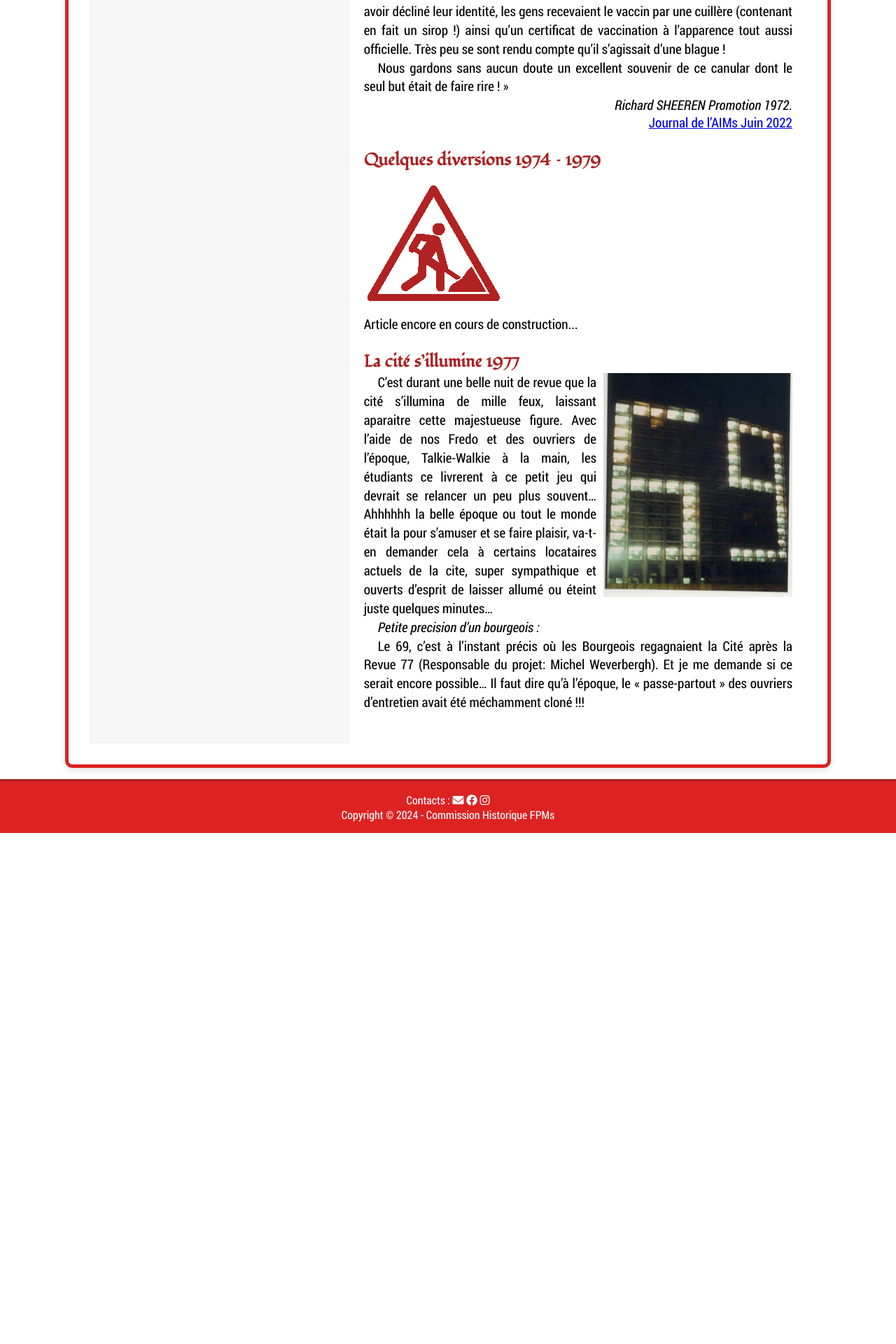
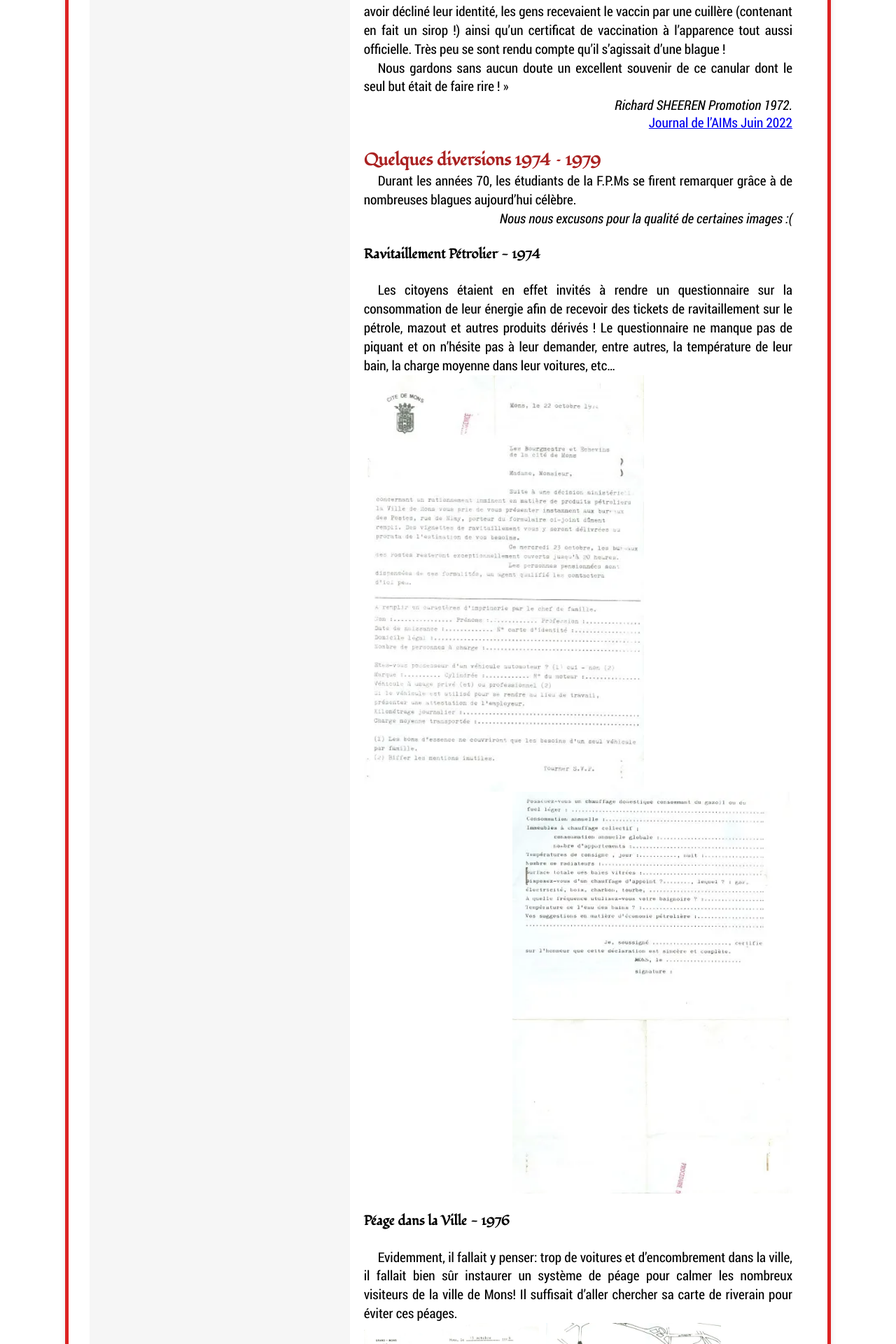
Before and after one commit to CommissionHistoriqueFPMS/Site-Com-Histo, a PHP site: page /blagueestudiantine.php in a window 1280 px wide. Shown: the part 3156-5076 px from the top of the page at 70% size. Before the commit the page ends 4346 px from the top, so only its background shows below. Run offline with PHP 8.4, Linux system fonts and the light colour scheme.

Commit message:
Create articles diversion

```diff
--- a/articles/blagueestudiantine/1974diversions.php
+++ b/articles/blagueestudiantine/1974diversions.php
@@ -4,4 +4,36 @@ $id = "diversion74_79";
 baseArticle($title,$id);
 ?>
 
-<?php defaultArticle(); ?>
+<p>Durant les années 70, les étudiants de la F.P.Ms se firent remarquer grâce à de nombreuses blagues aujourd’hui célèbre.</p>
+<?php addSource("Nous nous excusons pour la qualité de certaines images :(") ?>
+<h4>Ravitaillement Pétrolier - 1974</h4>
+<p>Les citoyens étaient en effet invités à rendre un questionnaire sur la consommation de leur énergie afin de recevoir des tickets de ravitaillement sur le pétrole, mazout et autres produits dérivés ! Le questionnaire ne manque pas de piquant et on n’hésite pas à leur demander, entre autres, la température de leur bain, la charge moyenne dans leur voitures, etc…</p>
+<?php addImage("/image/blagueestudiantine/petrol1.webp", 400, "left") ?>
+<?php addImage("/image/blagueestudiantine/petrol2.webp", 400, "right") ?>
+<div class="clear"></div>
+
+<h4>Péage dans la Ville - 1976</h4>
+<p>Evidemment, il fallait y penser: trop de voitures et d’encombrement dans la ville, il fallait bien sûr instaurer un système de péage pour calmer les nombreux visiteurs de la ville de Mons! Il suffisait d’aller chercher sa carte de riverain pour éviter ces péages.</p>
+
+
+<?php addImage("/image/blagueestudiantine/peage1.webp", 250, "left") ?>
+<?php addImage("/image/blagueestudiantine/peage2.webp", 250, "left") ?>
+<?php addImage("/image/blagueestudiantine/peage3.webp", 250, "left") ?>
+<div class="clear"></div>
+
+<h4>G. Ripsou Vérifie vos Contributions Fiscales - 1977</h4>
+<p>L’ordinateur qui plante et Bardaf, c’est l’embardée… Il faut vite aller aux bureaux des contributions pour vérifier sa déclaration avec ce charmant G. Ripsou !</p>
+<?php addImage("/image/blagueestudiantine/Gripsou.webp", 400, "center") ?>
+<div class="clear"></div>
+
+<h4>Eau Empoisonée - 1978</h4>
+<p>La station de captage de Cuesmes a quelques défaillances et voici l’eau du robinet contaminée… Libre à chacun d’aller chercher des capsules de neutralisant à la santé publique !</p>
+
+<?php addImage("/image/blagueestudiantine/eau.webp", 400, "center") ?>
+<div class="clear"></div>
+
+
+<h4>Capteurs Solaires Gratuit - 1979</h4>
+<p>Hé oui, on parlait déjà d’énergies renouvelable à l’époque! Et les experts vous ont bien sûr choisi comme cobaye!</p>
+<?php addImage("/image/blagueestudiantine/solaire.webp", 400, "center") ?>
+<div class="clear"></div>
```
Also changed, not shown: image/blagueestudiantine/Gripsou.webp (added), image/blagueestudiantine/eau.webp (added), image/blagueestudiantine/peage1.webp (added), image/blagueestudiantine/peage2.webp (added), image/blagueestudiantine/peage3.webp (added), image/blagueestudiantine/petrol1.webp (added), image/blagueestudiantine/petrol2.webp (added), image/blagueestudiantine/solaire.webp (added).
